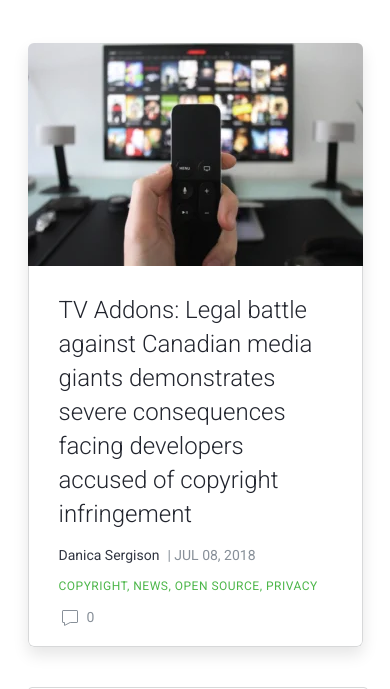
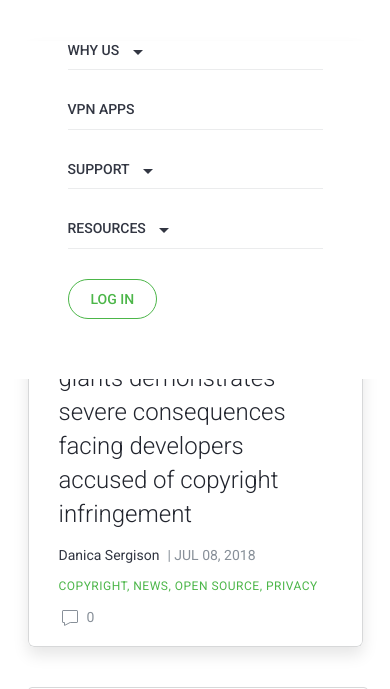
Before and after one commit to dmitriy-snitko/test-project, a plain HTML site: page index.html in a window 390 px wide. Both pictures are taken after a click on the button 31 px from the left and 106 px from the top of the page. Shown: the part 127-816 px from the top of the page. Drawn offline with nearby package versions, Linux system fonts and the light colour scheme.

Commit message:
added mobile menu

```diff
--- a/index.html
+++ b/index.html
@@ -54,7 +54,7 @@
         </svg>
       </button>
 
-      <nav class="site-nav">
+      <nav class="site-nav" id="site-nav">
         <ul class="site-nav__list list">
           <li class="site-nav__item">
             <a href="#" class="site-nav__link link">
@@ -86,6 +86,8 @@
             </a>
           </li>
         </ul>
+
+        <button type="button" class="button">log in</button>
       </nav>
     </div>
 
--- a/js/menu.js
+++ b/js/menu.js
@@ -1,7 +1,9 @@
 (() => {
   const menuBtn = document.getElementById('menu-btn')
+  const siteNav = document.getElementById('site-nav')
 
   menuBtn.addEventListener('click', () => {
     menuBtn.classList.toggle('is-open')
+    siteNav.classList.toggle('is-open')
   })
 })()
--- a/sass/components/_menu-btn.scss
+++ b/sass/components/_menu-btn.scss
@@ -5,6 +5,7 @@
 
   border: none;
 
+  z-index: 2;
   background: transparent;
 
   &__icon-cross {
--- a/sass/layout/_header.scss
+++ b/sass/layout/_header.scss
@@ -15,17 +15,33 @@ header {
 
 .site-nav {
   display: none;
+  position: absolute;
+  top: 0;
+  left: 0;
+  width: 100%;
 
-  @media screen and(min-width: 1200px) {
-    display: block;
+  margin-top: 100px;
+  padding: 0 60px 60px 60px;
+
+  z-index: 1;
+
+  background: $primery-lite-color;
 
   &__list {
       display: flex;
+      flex-direction: column;
     }
 
     &__item {
-      &:not(:last-child) {
-        margin-right: 30px;
+      margin-bottom: 20px;
+
+      &::after {
+        content: '';
+        display: block;
+        width: 100%;
+        height: 1px;
+        margin: 10px 0;
+        background: $line-color;
       }
     }
 
@@ -65,6 +81,40 @@ header {
   &__icon {
     margin-left: 10px;
   }
+
+  &.is-open {
+    display: block;
+  }
+
+
+  @media screen and(min-width: 1200px) {
+    display: block;
+    position: unset;
+
+    width: auto;
+
+    margin: 0;
+    padding: 0;
+
+    &__list {
+      flex-direction: row;
+    }
+
+    &__item {
+      margin-bottom: 0;
+
+      &:not(:last-child) {
+        margin-right: 30px;
+      }
+
+      &::after {
+        display: none;
+      }
+    }
+
+    .button {
+      display: none;
+    }
   }
 }
 
```
Also changed, not shown: css/main.css, css/main.min.css, 2 other files. Lines whose indentation alone changed are shown as unchanged.
